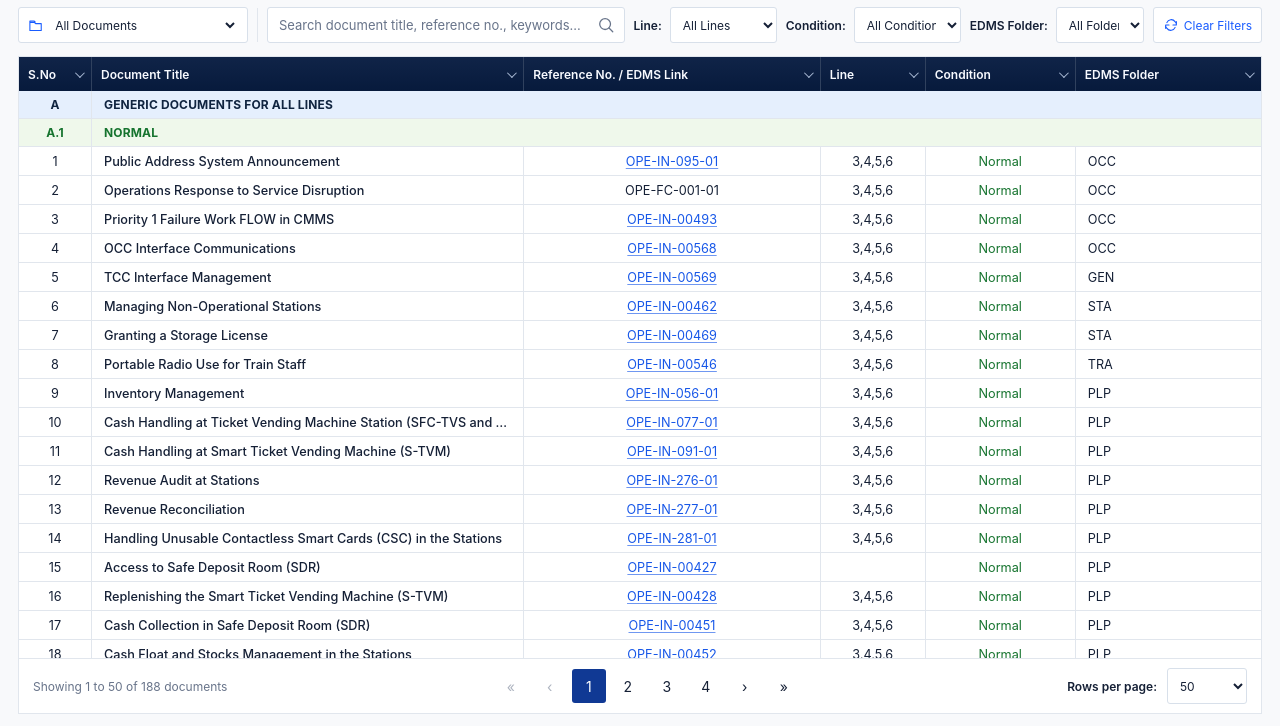
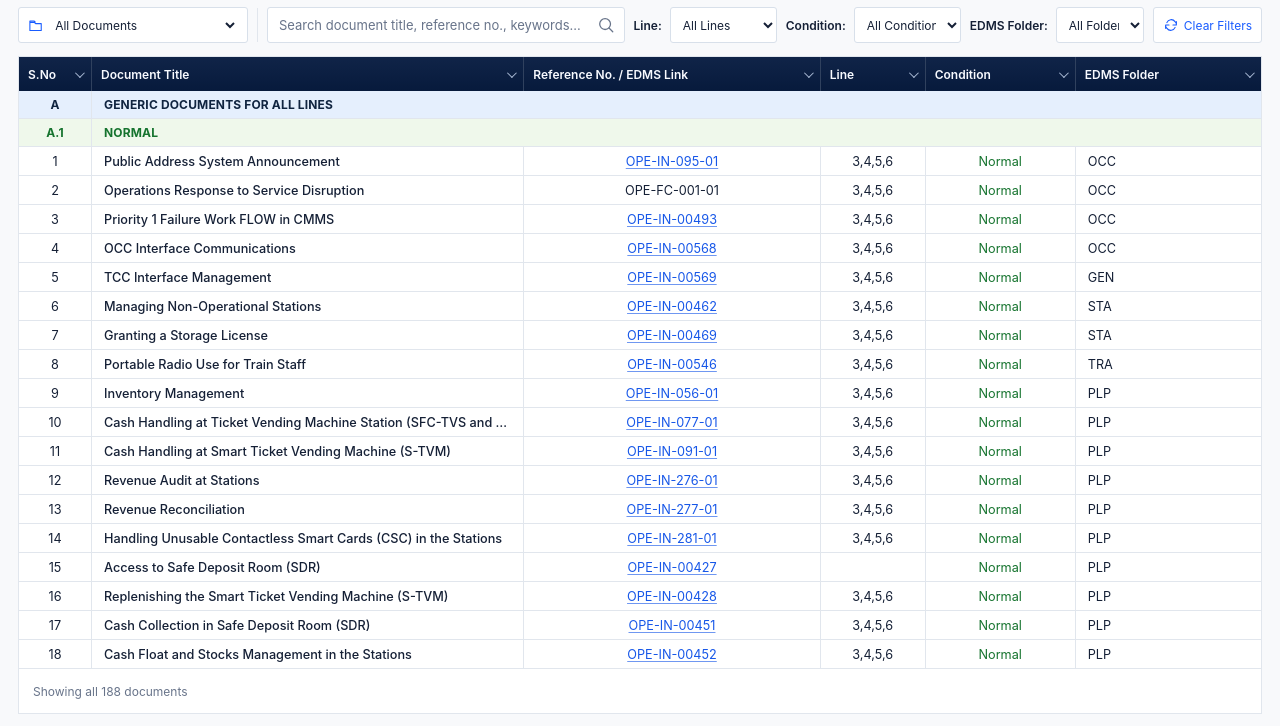
Before and after one commit to naz1234/OCC-Work-Instruction-and-ASP, a plain HTML site: page index.html in a window 1280 px wide. Shown: the part 74-800 px from the top of the page. Drawn offline with Linux system fonts and the light colour scheme.

Commit message:
Show all OCC work instructions without pagination

```diff
--- a/app.js
+++ b/app.js
@@ -17,17 +17,14 @@
     headerLine: document.getElementById("header-line-filter"),
     condition: document.getElementById("condition-filter"),
     folder: document.getElementById("folder-filter"),
-    pageSize: document.getElementById("page-size"),
     rows: document.getElementById("document-rows"),
     summary: document.getElementById("results-summary"),
-    pagination: document.getElementById("pagination"),
     scroll: document.getElementById("table-scroll"),
     clear: document.getElementById("clear-filters"),
     theme: document.getElementById("theme-toggle"),
   };
 
   const state = {
-    page: 1,
     sortKey: "",
     sortDirection: 1,
   };
@@ -196,71 +193,11 @@
     return row;
   }
 
-  function addPageButton(label, page, options = {}) {
-    const button = document.createElement("button");
-    button.type = "button";
-    button.className = `page-button${options.current ? " is-current" : ""}`;
-    button.textContent = label;
-    button.disabled = Boolean(options.disabled);
-    button.setAttribute("aria-label", options.ariaLabel || `Page ${page}`);
-    if (options.current) button.setAttribute("aria-current", "page");
-    button.addEventListener("click", () => {
-      state.page = page;
-      elements.scroll.scrollTop = 0;
-      render();
-    });
-    elements.pagination.append(button);
-  }
-
-  function renderPagination(totalPages) {
-    elements.pagination.replaceChildren();
-
-    addPageButton("«", 1, { disabled: state.page === 1, ariaLabel: "First page" });
-    addPageButton("‹", Math.max(1, state.page - 1), {
-      disabled: state.page === 1,
-      ariaLabel: "Previous page",
-    });
-
-    const pageNumbers = new Set([1, totalPages]);
-    for (let number = Math.max(1, state.page - 1); number <= Math.min(totalPages, state.page + 1); number++) {
-      pageNumbers.add(number);
-    }
-    if (state.page <= 2) pageNumbers.add(Math.min(totalPages, 3));
-    if (state.page >= totalPages - 1) pageNumbers.add(Math.max(1, totalPages - 2));
-
-    let previous = 0;
-    for (const page of [...pageNumbers].sort((left, right) => left - right)) {
-      if (page - previous > 1) {
-        const ellipsis = document.createElement("span");
-        ellipsis.className = "page-ellipsis";
-        ellipsis.textContent = "…";
-        elements.pagination.append(ellipsis);
-      }
-      addPageButton(String(page), page, { current: page === state.page });
-      previous = page;
-    }
-
-    addPageButton("›", Math.min(totalPages, state.page + 1), {
-      disabled: state.page === totalPages,
-      ariaLabel: "Next page",
-    });
-    addPageButton("»", totalPages, {
-      disabled: state.page === totalPages,
-      ariaLabel: "Last page",
-    });
-  }
-
   function render() {
     const matches = filteredDocuments();
-    const pageSize = elements.pageSize.value === "all" ? Math.max(matches.length, 1) : Number(elements.pageSize.value);
-    const totalPages = Math.max(1, Math.ceil(matches.length / pageSize));
-    state.page = Math.min(state.page, totalPages);
-
-    const start = (state.page - 1) * pageSize;
-    const currentDocuments = matches.slice(start, start + pageSize);
     const fragment = document.createDocumentFragment();
 
-    if (!currentDocuments.length) {
+    if (!matches.length) {
       const row = document.createElement("tr");
       row.className = "empty-row";
       const message = createCell("No documents match your current search or filters.", "");
@@ -272,7 +209,7 @@
     let previousGroup = "";
     let previousCondition = "";
 
-    for (const document of currentDocuments) {
+    for (const document of matches) {
       if (document.group !== previousGroup) {
         fragment.append(createGroupRow(document));
         previousGroup = document.group;
@@ -289,17 +226,14 @@
 
     elements.rows.replaceChildren(fragment);
 
-    if (matches.length) {
-      elements.summary.textContent = `Showing ${start + 1} to ${Math.min(start + pageSize, matches.length)} of ${matches.length} documents`;
+    if (matches.length === documents.length) {
+      elements.summary.textContent = `Showing all ${matches.length} documents`;
     } else {
-      elements.summary.textContent = "Showing 0 of 0 documents";
+      elements.summary.textContent = `Showing ${matches.length} of ${documents.length} documents`;
     }
-
-    renderPagination(totalPages);
   }
 
-  function resetToFirstPage() {
-    state.page = 1;
+  function refreshResults() {
     elements.scroll.scrollTop = 0;
     render();
   }
@@ -317,24 +251,23 @@
       header.removeAttribute("data-direction");
       header.removeAttribute("aria-sort");
     });
-    resetToFirstPage();
+    refreshResults();
   }
 
-  elements.search.addEventListener("input", resetToFirstPage);
-  elements.group.addEventListener("change", resetToFirstPage);
-  elements.condition.addEventListener("change", resetToFirstPage);
-  elements.folder.addEventListener("change", resetToFirstPage);
-  elements.pageSize.addEventListener("change", resetToFirstPage);
+  elements.search.addEventListener("input", refreshResults);
+  elements.group.addEventListener("change", refreshResults);
+  elements.condition.addEventListener("change", refreshResults);
+  elements.folder.addEventListener("change", refreshResults);
   elements.clear.addEventListener("click", resetFilters);
 
   elements.line.addEventListener("change", () => {
     elements.headerLine.value = elements.line.value;
-    resetToFirstPage();
+    refreshResults();
   });
 
   elements.headerLine.addEventListener("change", () => {
     elements.line.value = elements.headerLine.value;
-    resetToFirstPage();
+    refreshResults();
   });
 
   document.querySelectorAll("[data-sort]").forEach((button) => {
@@ -351,7 +284,7 @@
       const direction = state.sortDirection === 1 ? "ascending" : "descending";
       button.parentElement.dataset.direction = direction;
       button.parentElement.setAttribute("aria-sort", direction);
-      resetToFirstPage();
+      refreshResults();
     });
   });
 
@@ -408,7 +341,7 @@
     if (event.key === "Escape" && document.activeElement === elements.search) {
       elements.search.value = "";
       elements.search.blur();
-      resetToFirstPage();
+      refreshResults();
     }
   });
 
--- a/index.html
+++ b/index.html
@@ -122,18 +122,8 @@
           </table>
         </div>
 
-        <footer class="pagination-bar">
+        <footer class="results-bar">
           <p class="results-summary" id="results-summary" aria-live="polite"></p>
-          <nav class="pagination" id="pagination" aria-label="Document pages"></nav>
-          <label class="rows-setting" for="page-size">
-            <span>Rows per page:</span>
-            <select id="page-size">
-              <option value="25">25</option>
-              <option value="50" selected>50</option>
-              <option value="100">100</option>
-              <option value="all">All</option>
-            </select>
-          </label>
         </footer>
       </section>
     </main>
--- a/styles.css
+++ b/styles.css
@@ -238,8 +238,7 @@
 .select-box,
 .search-box,
 .labeled-filter select,
-.clear-button,
-.rows-setting select {
+.clear-button {
   height: 36px;
   border: 1px solid var(--input-border);
   border-radius: 3px;
@@ -314,15 +313,13 @@
   gap: 8px;
 }
 
-.labeled-filter > span,
-.rows-setting > span {
+.labeled-filter > span {
   white-space: nowrap;
   font-size: 12px;
   font-weight: 570;
 }
 
-.labeled-filter select,
-.rows-setting select {
+.labeled-filter select {
   width: 123px;
   padding: 0 8px;
   color: var(--text);
@@ -553,9 +550,9 @@
   text-align: center;
 }
 
-.pagination-bar {
+.results-bar {
   display: flex;
-  height: 55px;
+  height: 45px;
   flex-shrink: 0;
   align-items: center;
   justify-content: space-between;
@@ -568,50 +565,6 @@
   margin: 0;
   color: var(--muted);
   font-size: 12px;
-}
-
-.pagination {
-  display: flex;
-  align-items: center;
-  gap: 5px;
-}
-
-.page-button,
-.page-ellipsis {
-  display: grid;
-  min-width: 34px;
-  height: 34px;
-  place-items: center;
-  border: 1px solid transparent;
-  border-radius: 3px;
-  color: var(--text);
-  background: transparent;
-}
-
-.page-button:hover:not(:disabled):not(.is-current) {
-  border-color: var(--border);
-  background: var(--hover);
-}
-
-.page-button.is-current {
-  color: #fff;
-  background: #103994;
-}
-
-.page-button:disabled {
-  color: var(--muted);
-  cursor: default;
-  opacity: 0.55;
-}
-
-.rows-setting {
-  display: flex;
-  align-items: center;
-  gap: 10px;
-}
-
-.rows-setting select {
-  width: 80px;
 }
 
 @media (max-width: 1460px) {
@@ -698,8 +651,7 @@
     min-width: 860px;
   }
 
-  .results-summary,
-  .rows-setting > span {
+  .results-summary {
     font-size: 11px;
   }
 }
@@ -714,7 +666,7 @@
   .topbar-actions,
   .topnav,
   .toolbar,
-  .pagination-bar {
+  .results-bar {
     display: none;
   }
 
```
Also changed, not shown: README.md.
